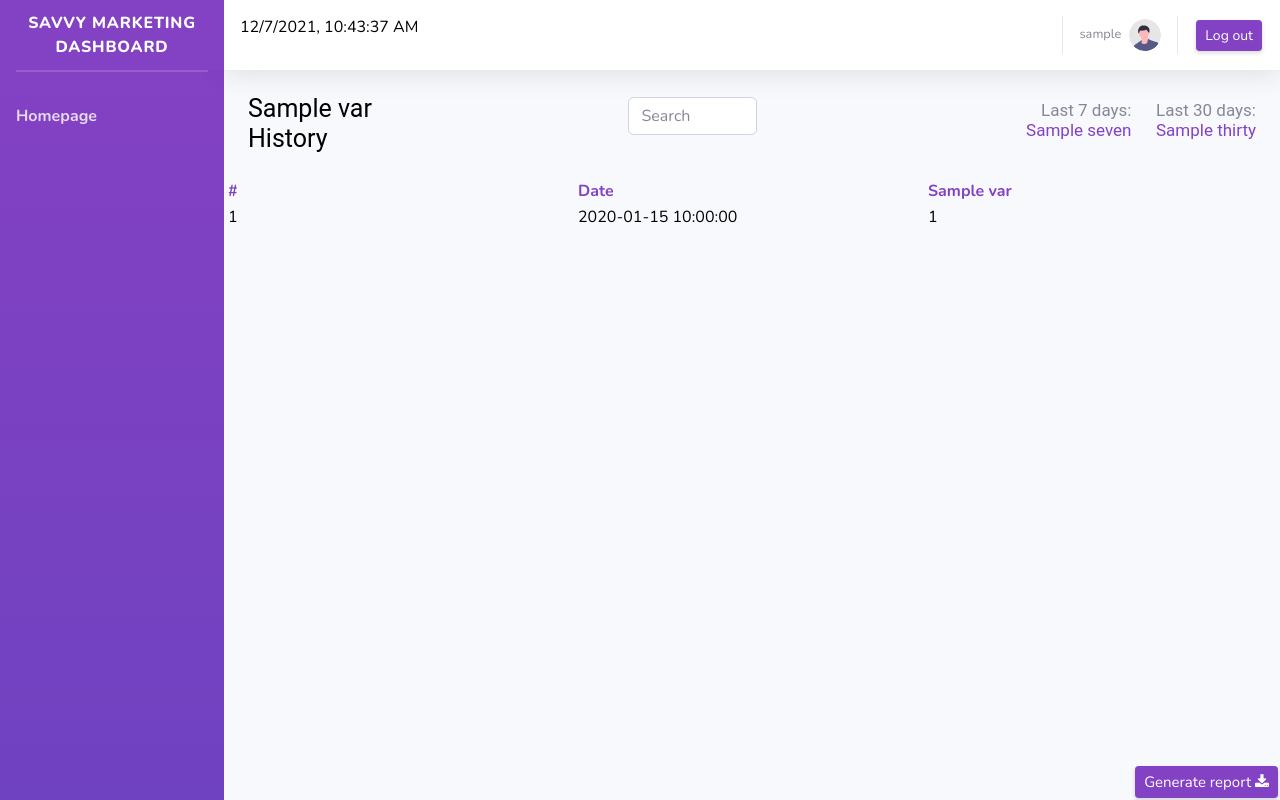
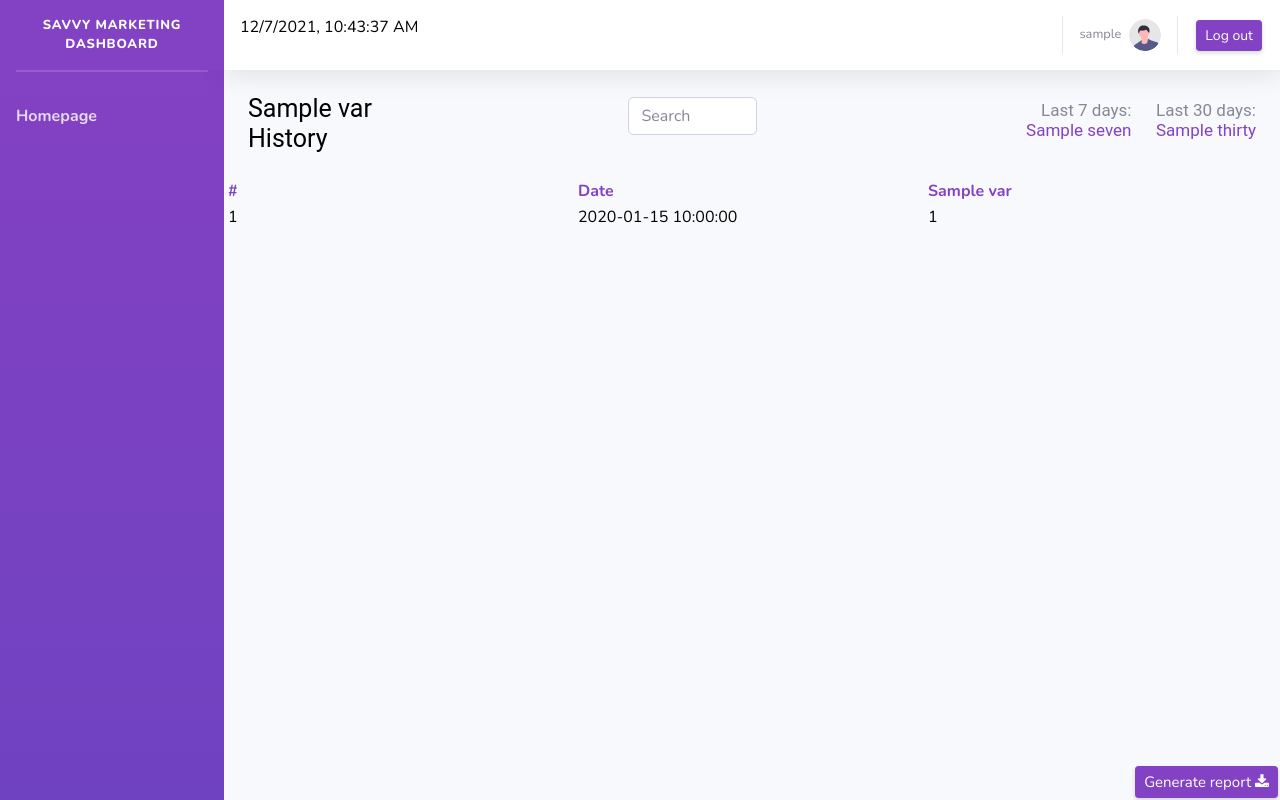
Before and after one commit to wasey8/Savvy-dashboard, a Flask app: template templates/History.html in a window 1280 px wide. Run offline with Flask 2, Linux system fonts and the light colour scheme; the template is opened without the code that fills it: most values are stand-ins (such as "Sample title", 1, 10 or a date in 2020); some libraries are stand-ins or nearby versions.

Commit message:
Update History.html

```diff
--- a/templates/History.html
+++ b/templates/History.html
@@ -45,7 +45,7 @@
             <!-- Sidebar - Brand -->
             <a style="border-color: #8341c3; background-color: #8341c3;" class="sidebar-brand d-flex align-items-center justify-content-center"  >
 
-                <div class="sidebar-brand-text mx-2">Savvy Marketing Dashboard </div>
+                <div  style='font-size: 13px;' class="sidebar-brand-text mx-2">Savvy Marketing Dashboard </div>
             </a>
 
             <!-- Divider -->
```
